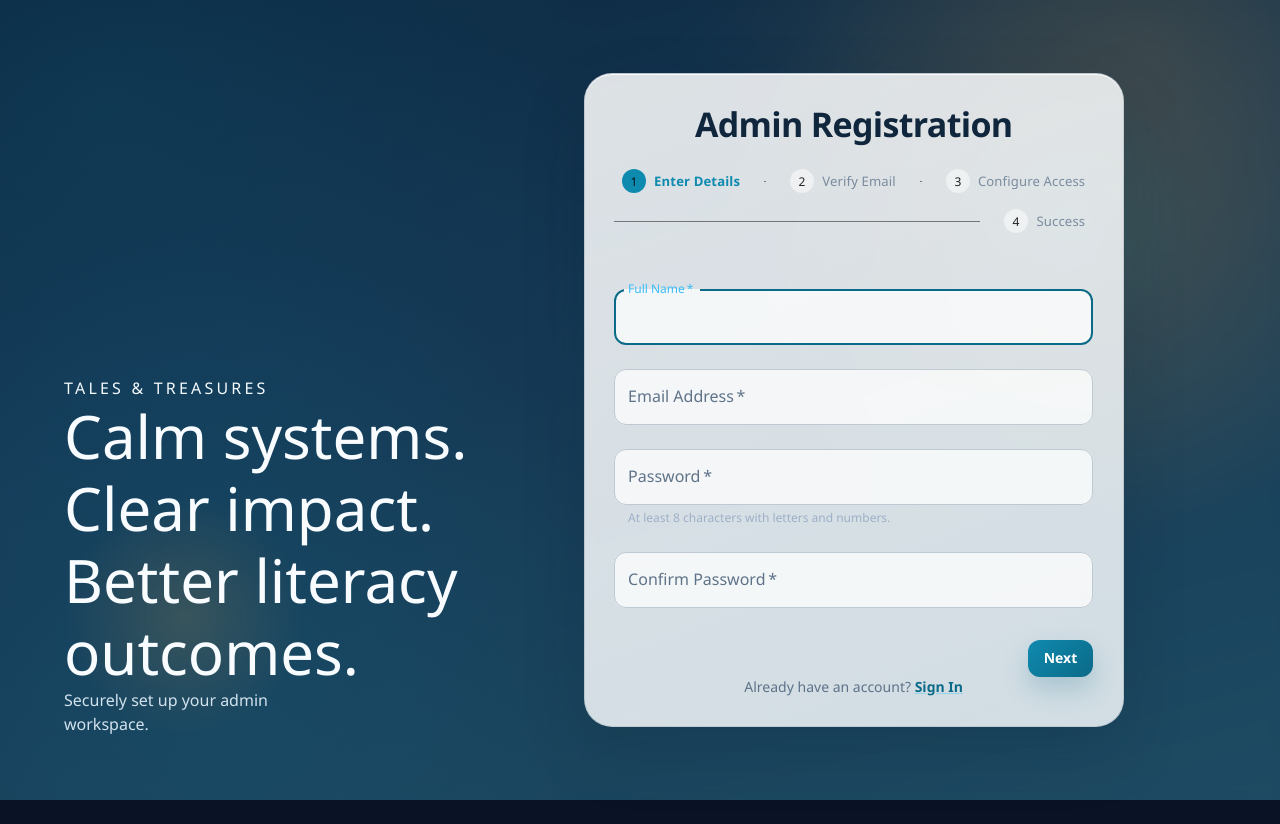
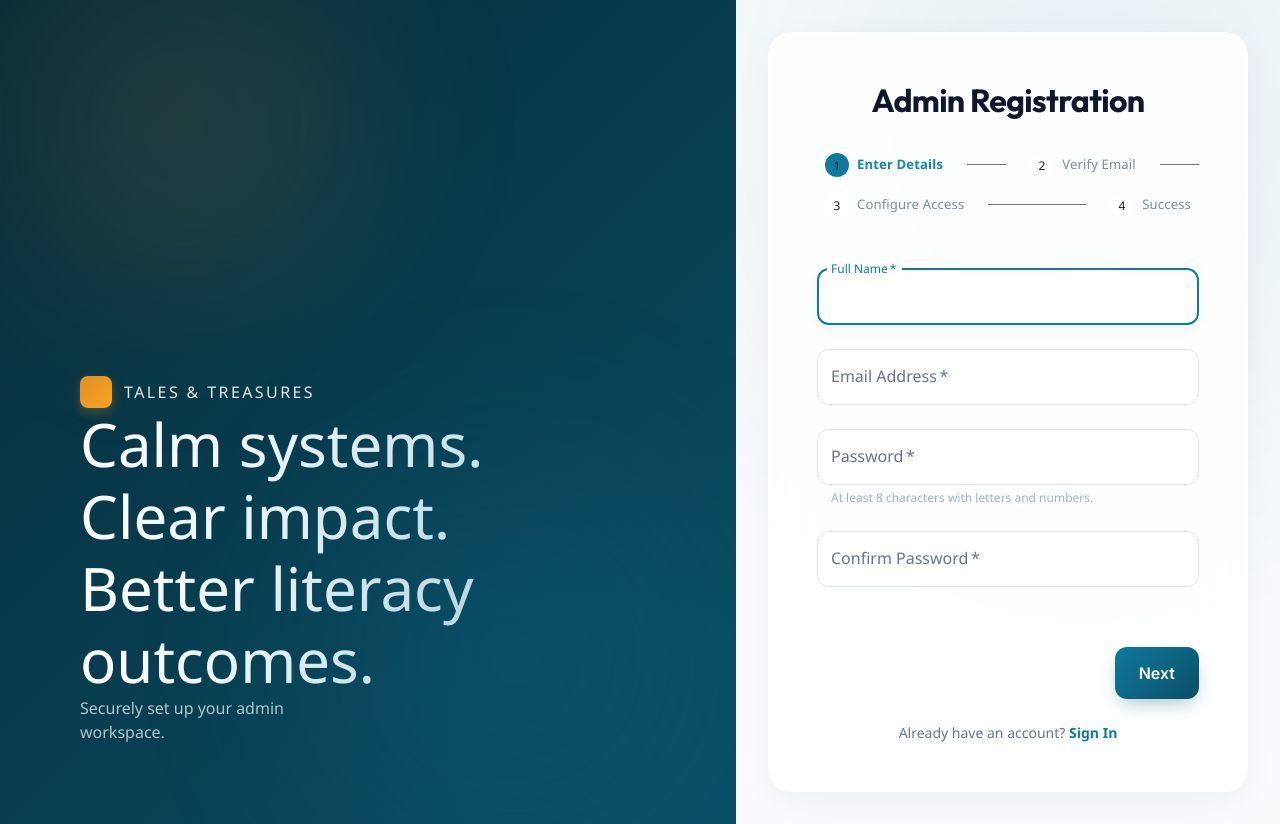
Before and after one commit to Dikeh-1/tales-and-treasures-admin, a React (Vite) app: page /register in a window 1280 px wide. Before the commit the page ends 800 px from the top, so only its background shows below. Built offline with nearby package versions, Linux system fonts and the light colour scheme; no server answers.

Commit message:
mass update

```diff
--- a/src/pages/LoginPage.tsx
+++ b/src/pages/LoginPage.tsx
@@ -13,12 +13,17 @@ import {
   DialogTitle,
   DialogContent,
   DialogActions,
+  InputAdornment,
+  IconButton,
 } from '@mui/material';
+import Visibility from '@mui/icons-material/Visibility';
+import VisibilityOff from '@mui/icons-material/VisibilityOff';
 import apiClient from '../api/apiClient';
 import { startAuthentication, startRegistration } from '@simplewebauthn/browser';
 import { Fingerprint, ShieldCheck, UserPlus, KeyRound } from 'lucide-react';
 import LoadingOverlay from '../components/LoadingOverlay';
 import { toast } from 'react-hot-toast';
+import '../styles/AuthPages.css';
 
 type AuthMode = 'login' | 'verifyDevice';
 type AuthMethod = 'biometric' | 'password';
@@ -47,6 +52,7 @@ function getErrorMessage(error: unknown, fallback: string) {
 export default function LoginPage() {
   const [email, setEmail] = useState('');
   const [password, setPassword] = useState('');
+  const [showPassword, setShowPassword] = useState(false);
   const [code, setCode] = useState('');
   const [error, setError] = useState('');
   const [loading, setLoading] = useState(false);
@@ -59,6 +65,7 @@ export default function LoginPage() {
   const [resetCode, setResetCode] = useState('');
   const [newPassword, setNewPassword] = useState('');
   const [confirmPassword, setConfirmPassword] = useState('');
+  const [showResetPassword, setShowResetPassword] = useState(false);
   const [sendingResetCode, setSendingResetCode] = useState(false);
   const [resettingPassword, setResettingPassword] = useState(false);
 
@@ -413,11 +420,20 @@ export default function LoginPage() {
                 id="password"
                 label="Password"
                 name="password"
-                type="password"
+                type={showPassword ? 'text' : 'password'}
                 autoComplete="current-password"
                 value={password}
                 onChange={(event) => setPassword(event.target.value)}
                 disabled={loading}
+                InputProps={{
+                  endAdornment: (
+                    <InputAdornment position="end">
+                      <IconButton onClick={() => setShowPassword(!showPassword)} edge="end">
+                        {showPassword ? <VisibilityOff /> : <Visibility />}
+                      </IconButton>
+                    </InputAdornment>
+                  ),
+                }}
               />
             )}
 
@@ -533,15 +549,24 @@ export default function LoginPage() {
             margin="normal"
             fullWidth
             label="New Password"
-            type="password"
+            type={showResetPassword ? 'text' : 'password'}
             value={newPassword}
             onChange={(event) => setNewPassword(event.target.value)}
+            InputProps={{
+              endAdornment: (
+                <InputAdornment position="end">
+                  <IconButton onClick={() => setShowResetPassword(!showResetPassword)} edge="end">
+                    {showResetPassword ? <VisibilityOff /> : <Visibility />}
+                  </IconButton>
+                </InputAdornment>
+              ),
+            }}
           />
           <TextField
             margin="normal"
             fullWidth
             label="Confirm New Password"
-            type="password"
+            type={showResetPassword ? 'text' : 'password'}
             value={confirmPassword}
             onChange={(event) => setConfirmPassword(event.target.value)}
           />
--- a/src/pages/RegisterPage.tsx
+++ b/src/pages/RegisterPage.tsx
@@ -11,7 +11,11 @@ import {
   Step,
   StepLabel,
   Link,
+  InputAdornment,
+  IconButton,
 } from '@mui/material';
+import Visibility from '@mui/icons-material/Visibility';
+import VisibilityOff from '@mui/icons-material/VisibilityOff';
 import { toast } from 'react-hot-toast';
 import apiClient from '../api/apiClient';
 import { startRegistration } from '@simplewebauthn/browser';
@@ -44,14 +48,16 @@ export default function RegistrationPage(): JSX.Element {
   const [countdown, setCountdown] = useState<number>(30);
   const [registrationOptions, setRegistrationOptions] = useState<unknown>(null);
   const [biometricRegistered, setBiometricRegistered] = useState<boolean>(false);
+  const [showPassword, setShowPassword] = useState<boolean>(false);
+  const [showConfirmPassword, setShowConfirmPassword] = useState<boolean>(false);
 
   const countdownRef = useRef<number | null>(null);
+  const timeoutRef = useRef<NodeJS.Timeout | null>(null);
 
   useEffect(() => {
     return () => {
-      if (countdownRef.current) {
-        window.clearInterval(countdownRef.current);
-      }
+      if (countdownRef.current) window.clearInterval(countdownRef.current);
+      if (timeoutRef.current) clearTimeout(timeoutRef.current);
     };
   }, []);
 
@@ -124,7 +130,7 @@ export default function RegistrationPage(): JSX.Element {
         });
       }, 1000);
 
-      setTimeout(() => setResendDisabled(false), 30000);
+      timeoutRef.current = setTimeout(() => setResendDisabled(false), 30000);
     } catch (err) {
       setError(getErrorMessage(err, 'Failed to resend code.'));
       setResendDisabled(false);
@@ -243,22 +249,40 @@ export default function RegistrationPage(): JSX.Element {
               />
               <TextField
                 label="Password"
-                type="password"
+                type={showPassword ? 'text' : 'password'}
                 fullWidth
                 margin="normal"
                 value={password}
                 onChange={(event) => setPassword(event.target.value)}
                 required
                 helperText="At least 8 characters with letters and numbers."
+                InputProps={{
+                  endAdornment: (
+                    <InputAdornment position="end">
+                      <IconButton onClick={() => setShowPassword(!showPassword)} edge="end">
+                        {showPassword ? <VisibilityOff /> : <Visibility />}
+                      </IconButton>
+                    </InputAdornment>
+                  ),
+                }}
               />
               <TextField
                 label="Confirm Password"
-                type="password"
+                type={showConfirmPassword ? 'text' : 'password'}
                 fullWidth
                 margin="normal"
                 value={confirmPassword}
                 onChange={(event) => setConfirmPassword(event.target.value)}
                 required
+                InputProps={{
+                  endAdornment: (
+                    <InputAdornment position="end">
+                      <IconButton onClick={() => setShowConfirmPassword(!showConfirmPassword)} edge="end">
+                        {showConfirmPassword ? <VisibilityOff /> : <Visibility />}
+                      </IconButton>
+                    </InputAdornment>
+                  ),
+                }}
               />
               {error && <Alert severity="error" sx={{ mt: 2 }}>{error}</Alert>}
               <Box sx={{ display: 'flex', justifyContent: 'flex-end', mt: 3 }}>
--- a/src/styles/AuthPages.css
+++ b/src/styles/AuthPages.css
@@ -1,278 +1,320 @@
+/* auth-container is the main wrapper for the login/register pages */
+@import url('https://fonts.googleapis.com/css2?family=Inter:wght@300;400;500;600;700&family=Outfit:wght@400;500;600;700&display=swap');
+
 .auth-container {
-  --auth-bg-1: #f4f8fb;
-  --auth-bg-2: #eaf3fa;
-  --auth-bg-3: #fefbf6;
-  --auth-ink: #10263d;
-  --auth-muted: #5d7288;
-  --auth-primary: #0f8aaf;
-  --auth-primary-deep: #0b6a87;
-  --auth-accent: #ee9d3c;
-  --auth-border: rgba(16, 50, 79, 0.14);
-  --auth-glass: rgba(255, 255, 255, 0.86);
+  --brand-primary: #0a4f66;
+  --brand-secondary: #0f7a9e;
+  --brand-accent: #e28e26;
+  --brand-light: #f8fafc;
+  --text-main: #0f172a;
+  --text-muted: #64748b;
+  --glass-bg: rgba(255, 255, 255, 0.85);
+  --glass-border: rgba(255, 255, 255, 0.4);
 
   min-height: 100vh;
-  display: grid;
-  grid-template-columns: 1fr;
+  display: flex;
+  font-family: 'Inter', sans-serif;
+  background-color: var(--brand-light);
   position: relative;
-  isolation: isolate;
-  font-family: "Sora", "Manrope", "Nunito Sans", "Segoe UI", sans-serif;
-  background:
-    radial-gradient(circle at 8% 12%, rgba(15, 138, 175, 0.08), transparent 36%),
-    radial-gradient(circle at 90% 6%, rgba(238, 157, 60, 0.1), transparent 34%),
-    linear-gradient(165deg, var(--auth-bg-1), var(--auth-bg-2) 54%, var(--auth-bg-3));
+  overflow: hidden;
 }
 
+/* Background floating orbs for the light form side */
 .auth-background {
   position: absolute;
   inset: 0;
-  z-index: -2;
+  z-index: 0;
   background:
-    radial-gradient(circle at 16% 78%, rgba(15, 138, 175, 0.12), transparent 32%),
-    radial-gradient(circle at 84% 28%, rgba(238, 157, 60, 0.14), transparent 28%);
+    radial-gradient(circle at 85% 15%, rgba(15, 122, 158, 0.08) 0%, transparent 40%),
+    radial-gradient(circle at 15% 85%, rgba(226, 142, 38, 0.08) 0%, transparent 40%);
   pointer-events: none;
 }
 
-.auth-container::before,
-.auth-container::after {
-  content: "";
-  position: absolute;
-  z-index: -1;
-  pointer-events: none;
-  border-radius: 999px;
-  filter: blur(1px);
-}
-
-.auth-container::before {
-  width: 280px;
-  height: 280px;
-  top: 10%;
-  right: 6%;
-  background: radial-gradient(circle at center, rgba(15, 138, 175, 0.15), transparent 72%);
-}
-
-.auth-container::after {
-  width: 240px;
-  height: 240px;
-  bottom: 8%;
-  left: 5%;
-  background: radial-gradient(circle at center, rgba(238, 157, 60, 0.16), transparent 72%);
-}
-
+/* Base Panel Styles */
 .auth-panel {
+  flex: 1;
   display: flex;
   align-items: center;
   justify-content: center;
-  padding: clamp(1.1rem, 2.6vw, 2.7rem);
+  position: relative;
+  z-index: 1;
+  padding: 2rem;
 }
 
+/* Left Panel: Deep rich branding */
 .auth-panel.branding-panel {
-  display: none;
+  display: none; /* Hidden on mobile */
+  background: linear-gradient(135deg, #062b38 0%, #0a4f66 100%);
+  color: white;
+  position: relative;
+  overflow: hidden;
 }
 
-.auth-panel.form-panel {
-  backdrop-filter: blur(4px);
+.auth-panel.branding-panel::before {
+  content: '';
+  position: absolute;
+  top: -20%;
+  left: -10%;
+  width: 70%;
+  height: 70%;
+  background: radial-gradient(circle, rgba(226, 142, 38, 0.15) 0%, transparent 70%);
+  border-radius: 50%;
+  filter: blur(60px);
+}
+
+.auth-panel.branding-panel::after {
+  content: '';
+  position: absolute;
+  bottom: -20%;
+  right: -10%;
+  width: 80%;
+  height: 80%;
+  background: radial-gradient(circle, rgba(15, 122, 158, 0.2) 0%, transparent 70%);
+  border-radius: 50%;
+  filter: blur(60px);
 }
 
 .branding-logo {
+  font-family: 'Outfit', sans-serif;
+  font-size: 1rem;
+  font-weight: 700;
+  letter-spacing: 0.15em;
+  text-transform: uppercase;
+  color: rgba(255, 255, 255, 0.9);
   margin-bottom: 2rem;
-  color: #f5fbff;
-  font-size: 0.78rem;
-  font-weight: 700;
-  letter-spacing: 0.2em;
-  text-transform: uppercase;
+  display: flex;
+  align-items: center;
+  gap: 0.75rem;
+}
+
+.branding-logo::before {
+  content: '';
+  display: block;
+  width: 32px;
+  height: 32px;
+  background: linear-gradient(135deg, var(--brand-accent), #f5a623);
+  border-radius: 8px;
+  box-shadow: 0 4px 12px rgba(226, 142, 38, 0.3);
 }
 
 .branding-quote {
-  margin: 0;
-  max-width: 13ch;
-  color: #f8fcff;
-  font-size: clamp(2rem, 3.4vw, 3.3rem);
-  font-weight: 750;
-  line-height: 1.08;
+  font-family: 'Outfit', sans-serif;
+  font-size: clamp(2.5rem, 4vw, 3.5rem);
+  font-weight: 700;
+  line-height: 1.1;
+  margin-bottom: 1.5rem;
+  background: linear-gradient(to right, #ffffff, #cce4ec);
+  -webkit-background-clip: text;
+  -webkit-text-fill-color: transparent;
+  max-width: 14ch;
 }
 
 .branding-author {
-  margin-top: 1.15rem;
-  color: rgba(226, 240, 250, 0.92);
-  font-size: 0.96rem;
-  max-width: 32ch;
+  font-size: 1.1rem;
+  color: rgba(255, 255, 255, 0.7);
+  font-weight: 300;
+  max-width: 30ch;
+  line-height: 1.6;
 }
 
-.auth-form-container {
-  width: min(100%, 540px);
-  border-radius: 28px;
-  padding: clamp(1.35rem, 2.3vw, 2.4rem);
-  background:
-    linear-gradient(
-      160deg,
-      var(--auth-glass),
-      rgba(247, 252, 255, 0.83)
-    );
-  border: 1px solid var(--auth-border);
-  box-shadow:
-    0 24px 65px rgba(9, 28, 45, 0.16),
-    0 1px 0 rgba(255, 255, 255, 0.85) inset;
+/* Right Panel: The actual form */
+.auth-panel.form-panel {
+  background: transparent;
 }
 
-.auth-form-container .MuiTypography-root {
-  color: var(--auth-ink);
+/* Premium Glassmorphism Form Container */
+.auth-form-container {
+  width: 100%;
+  max-width: 480px;
+  background: var(--glass-bg);
+  backdrop-filter: blur(20px);
+  -webkit-backdrop-filter: blur(20px);
+  border: 1px solid var(--glass-border);
+  border-radius: 24px;
+  padding: 3rem;
+  box-shadow:
+    0 10px 40px -10px rgba(10, 79, 102, 0.08),
+    0 0 0 1px rgba(255, 255, 255, 0.5) inset;
+  transition: transform 0.3s cubic-bezier(0.4, 0, 0.2, 1);
 }
 
-.auth-form-container .MuiTypography-colorTextSecondary,
-.auth-form-container .MuiTypography-colorTextPrimary,
-.auth-form-container .MuiTypography-body2 {
-  color: var(--auth-muted);
+/* Typography Overrides inside form */
+.auth-title {
+  font-family: 'Outfit', sans-serif !important;
+  font-weight: 700 !important;
+  color: var(--text-main) !important;
+  margin-bottom: 0.5rem !important;
+  font-size: 2rem !important;
 }
 
-.auth-form-container .MuiLink-root {
-  color: var(--auth-primary-deep);
-  font-weight: 650;
+.auth-subtitle {
+  color: var(--text-muted) !important;
+  font-size: 0.95rem !important;
+  line-height: 1.5 !important;
 }
 
-.auth-form-container .MuiAlert-root {
-  border-radius: 12px;
+.auth-link-text {
+  color: var(--text-muted) !important;
+  margin-top: 1.5rem !important;
 }
 
-.auth-form-container .MuiButton-root {
-  border-radius: 12px;
-  text-transform: none;
-  font-weight: 700;
+.auth-link-text a {
+  color: var(--brand-secondary) !important;
+  font-weight: 600 !important;
+  text-decoration: none !important;
+  transition: color 0.2s ease !important;
 }
 
+.auth-link-text a:hover {
+  color: var(--brand-primary) !important;
+}
+
+/* Form Controls */
+.auth-form-container .MuiTextField-root {
+  margin-top: 12px;
+  margin-bottom: 12px;
+}
+
+.auth-form-container .MuiOutlinedInput-root {
+  border-radius: 12px;
+  background: rgba(255, 255, 255, 0.6);
+  transition: all 0.2s ease;
+}
+
+.auth-form-container .MuiOutlinedInput-root:hover {
+  background: rgba(255, 255, 255, 0.9);
+}
+
+.auth-form-container .MuiOutlinedInput-root.Mui-focused {
+  background: #ffffff;
+  box-shadow: 0 4px 12px rgba(15, 122, 158, 0.08);
+}
+
+.auth-form-container .MuiOutlinedInput-notchedOutline {
+  border-color: rgba(100, 116, 139, 0.2);
+}
+
+.auth-form-container .MuiOutlinedInput-root.Mui-focused .MuiOutlinedInput-notchedOutline {
+  border-color: var(--brand-secondary);
+  border-width: 2px;
+}
+
+.auth-form-container .MuiInputLabel-root {
+  color: var(--text-muted);
+}
+
+.auth-form-container .MuiInputLabel-root.Mui-focused {
+  color: var(--brand-secondary);
+  font-weight: 500;
+}
+
+/* Primary Action Buttons */
 .auth-form-container .MuiButton-contained {
-  color: #fff;
-  background: linear-gradient(135deg, var(--auth-primary), var(--auth-primary-deep));
-  box-shadow: 0 12px 26px rgba(11, 106, 135, 0.22);
+  border-radius: 12px;
+  background: linear-gradient(135deg, var(--brand-secondary) 0%, var(--brand-primary) 100%);
+  color: white;
+  font-family: 'Inter', sans-serif;
+  font-weight: 600;
+  font-size: 1rem;
+  padding: 12px 24px;
+  text-transform: none;
+  box-shadow: 0 8px 20px -6px rgba(10, 79, 102, 0.4);
+  transition: all 0.3s ease;
+  margin-top: 1.5rem;
 }
 
 .auth-form-container .MuiButton-contained:hover {
-  background: linear-gradient(135deg, var(--auth-primary-deep), #085369);
+  transform: translateY(-2px);
+  box-shadow: 0 12px 24px -8px rgba(10, 79, 102, 0.5);
+  background: linear-gradient(135deg, #128ebd 0%, #084052 100%);
 }
 
 .auth-form-container .MuiButton-outlined {
-  border-color: rgba(15, 106, 135, 0.35);
-  color: var(--auth-primary-deep);
-  background: rgba(255, 255, 255, 0.72);
+  border-radius: 12px;
+  border: 1px solid rgba(15, 122, 158, 0.3);
+  color: var(--brand-secondary);
+  font-weight: 600;
+  text-transform: none;
+  background: rgba(255, 255, 255, 0.5);
 }
 
 .auth-form-container .MuiButton-outlined:hover {
-  border-color: var(--auth-primary);
-  background: rgba(233, 246, 251, 0.92);
+  background: rgba(15, 122, 158, 0.05);
+  border-color: var(--brand-secondary);
 }
 
-.auth-form-container .MuiTextField-root .MuiOutlinedInput-root {
-  border-radius: 12px;
-  background: rgba(255, 255, 255, 0.74);
+/* Stepper (Register Page) */
+.auth-stepper .MuiStepIcon-root.Mui-active {
+  color: var(--brand-secondary);
+}
+.auth-stepper .MuiStepIcon-root.Mui-completed {
+  color: var(--brand-accent);
 }
 
-.auth-form-container .MuiInputLabel-root {
-  color: #5f7388;
-}
-
-.auth-form-container .MuiOutlinedInput-root .MuiOutlinedInput-notchedOutline {
-  border-color: rgba(90, 116, 140, 0.34);
-}
-
-.auth-form-container
-  .MuiOutlinedInput-root.Mui-focused
-  .MuiOutlinedInput-notchedOutline {
-  border-color: var(--auth-primary-deep);
-}
-
-.auth-form-container .MuiOutlinedInput-input {
-  color: #16314c;
-}
-
-.auth-form-container .MuiStepIcon-root.Mui-active {
-  color: var(--auth-primary);
-}
-
-.auth-form-container .MuiStepIcon-root.Mui-completed {
-  color: var(--auth-accent);
-}
-
-.auth-method-toggle .MuiButton-root {
-  min-height: 42px;
-}
-
+/* Reset Password Dialog Restyling */
 .auth-reset-dialog .MuiPaper-root {
-  border-radius: 22px;
-  border: 1px solid var(--auth-border);
-  background:
-    linear-gradient(
-      160deg,
-      rgba(255, 255, 255, 0.96),
-      rgba(245, 252, 255, 0.94)
-    );
-  box-shadow: 0 24px 65px rgba(9, 28, 45, 0.2);
+  border-radius: 20px;
+  padding: 1rem;
+  box-shadow: 0 25px 50px -12px rgba(0, 0, 0, 0.25);
+  background: #ffffff;
 }
 
 .auth-reset-title {
-  color: var(--auth-ink);
-  font-weight: 760;
-  letter-spacing: -0.01em;
+  font-family: 'Outfit', sans-serif !important;
+  font-weight: 700 !important;
+  font-size: 1.5rem !important;
+  color: var(--text-main);
+  padding-bottom: 0.5rem !important;
 }
 
-.auth-reset-content {
-  color: var(--auth-muted);
+.auth-reset-content .MuiTextField-root {
+  margin-top: 16px;
 }
 
-.auth-reset-content .MuiTextField-root .MuiOutlinedInput-root {
-  border-radius: 12px;
-  background: rgba(255, 255, 255, 0.78);
+.auth-reset-content .MuiOutlinedInput-root {
+  border-radius: 10px;
 }
 
-.auth-reset-send-btn.MuiButton-root {
-  margin-top: 0.7rem;
-  margin-bottom: 0.4rem;
+.auth-reset-send-btn {
+  border-radius: 8px !important;
+  text-transform: none !important;
+  font-weight: 600 !important;
+  margin-top: 1rem !important;
+  margin-bottom: 1.5rem !important;
 }
 
 .auth-reset-actions {
-  padding: 0 1.5rem 1.3rem;
+  padding: 1rem 1.5rem 1.5rem !important;
 }
 
+.auth-reset-actions .MuiButton-contained {
+  border-radius: 10px;
+  background: var(--brand-primary);
+  text-transform: none;
+  font-weight: 600;
+  padding: 8px 20px;
+}
+
+/* Responsive adjustments */
 @media (min-width: 1024px) {
-  .auth-container {
-    grid-template-columns: minmax(340px, 43%) 1fr;
-    background:
-      radial-gradient(circle at 8% 12%, rgba(15, 138, 175, 0.12), transparent 36%),
-      radial-gradient(circle at 90% 6%, rgba(238, 157, 60, 0.12), transparent 34%),
-      linear-gradient(165deg, #0d2840 0%, #143753 38%, #1e4b63 100%);
-  }
-
   .auth-panel.branding-panel {
     display: flex;
-    justify-content: flex-start;
-    align-items: flex-end;
-    color: #fff;
-    padding: clamp(2rem, 5vw, 4rem);
-  }
-
-  .auth-panel.form-panel {
-    justify-content: flex-start;
-    align-items: center;
-  }
-}
-
-@media (max-width: 1023px) {
-  .auth-container::before,
-  .auth-container::after {
-    opacity: 0.6;
+    flex-direction: column;
+    justify-content: flex-end;
+    align-items: flex-start;
+    padding: 5rem;
+    flex: 1.2; /* slightly larger branding area */
   }
 }
 
 @media (max-width: 768px) {
-  .auth-panel.form-panel {
-    align-items: flex-start;
+  .auth-form-container {
+    padding: 2rem 1.5rem;
+    border-radius: 20px;
+    box-shadow: 0 10px 30px -10px rgba(0,0,0,0.1);
   }
 
-  .auth-form-container {
-    margin-top: 0.65rem;
-    border-radius: 20px;
-    padding: 1.15rem;
-  }
-
-  .auth-method-toggle {
-    grid-template-columns: 1fr;
+  .auth-title {
+    font-size: 1.75rem !important;
   }
 }
```
Also changed, not shown: src/pages/SettingsPage.tsx (+1 -12 lines), src/pages/SubscriptionsPage.tsx (+17 -13 lines), src/pages/UsersPage.tsx (+4 -5 lines).
